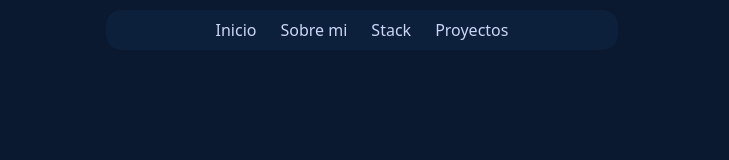
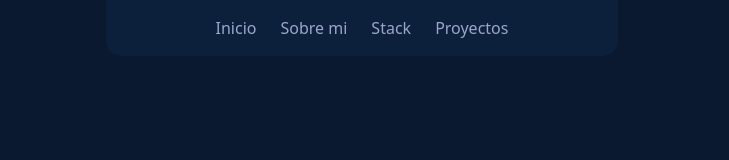
Before and after one commit to cacho-medina/portfolio, a React (Vite) app: page / in a window 1280 px wide. Shown: the top 160 px of the page, without its empty margins (278-1007 px from the left). Built offline with nearby package versions, Linux system fonts and the light colour scheme.

Commit message:
se añadio estilos al nav y animaciones con framer motion

```diff
--- a/package.json
+++ b/package.json
@@ -11,6 +11,7 @@
   },
   "dependencies": {
     "bootstrap": "^5.3.3",
+    "framer-motion": "^11.0.8",
     "react": "^18.2.0",
     "react-bootstrap": "^2.10.1",
     "react-dom": "^18.2.0",
--- a/src/App.css
+++ b/src/App.css
@@ -90,7 +90,6 @@ li {
 }
 
 .header {
-    padding: 10px 0;
     position: sticky !important;
     top: 0 !important;
     z-index: 10 !important;
@@ -98,7 +97,8 @@ li {
 
 .nav {
     background: #0c1f3b;
-    border-radius: 15px;
+    border-bottom-right-radius: 15px;
+    border-bottom-left-radius: 15px;
     width: 95%;
     margin: 0 auto;
     animation: enhance-header linear both;
@@ -126,6 +126,8 @@ li {
         background: #22458274;
         border: none;
         backdrop-filter: blur(10px);
+        transform: translateY(10px);
+        border-radius: 15px;
     }
 }
 
@@ -159,3 +161,13 @@ li {
         transform: translateY(0);
     }
 }
+
+.nav-item a {
+    font-size: 16px;
+    color: #ccd6f6be !important;
+    &:hover {
+        color: var(--grey) !important;
+        /* border-bottom: 3px solid var(--orange); */
+        border-bottom: 5px solid var(--pink);
+    }
+}
--- a/src/components/common/NavBar.jsx
+++ b/src/components/common/NavBar.jsx
@@ -1,20 +1,37 @@
+import { motion } from "framer-motion";
 function NavBar() {
     return (
         <header className="header">
-            <nav className="nav py-2">
+            <nav className="nav py-3">
                 <ul className="d-flex flex-row align-items-center justify-content-center px-0 my-0 gap-3 gap-lg-4 mx-auto">
-                    <li>
+                    <motion.li
+                        whileHover={{ translateY: -5 }}
+                        whileTap={{ scale: 0.95 }}
+                        className="nav-item"
+                    >
                         <a href="#inicio">Inicio</a>
-                    </li>
-                    <li>
+                    </motion.li>
+                    <motion.li
+                        whileHover={{ translateY: -5 }}
+                        whileTap={{ scale: 0.95 }}
+                        className="nav-item"
+                    >
                         <a href="#about">Sobre mi</a>
-                    </li>
-                    <li>
+                    </motion.li>
+                    <motion.li
+                        whileHover={{ translateY: -5 }}
+                        whileTap={{ scale: 0.95 }}
+                        className="nav-item"
+                    >
                         <a href="#stack">Stack</a>
-                    </li>
-                    <li>
+                    </motion.li>
+                    <motion.li
+                        whileHover={{ translateY: -5 }}
+                        whileTap={{ scale: 0.95 }}
+                        className="nav-item"
+                    >
                         <a href="#proyectos">Proyectos</a>
-                    </li>
+                    </motion.li>
                 </ul>
             </nav>
         </header>
```
Also changed, not shown: 1 other file (tests, documents, lock files or other folders).
